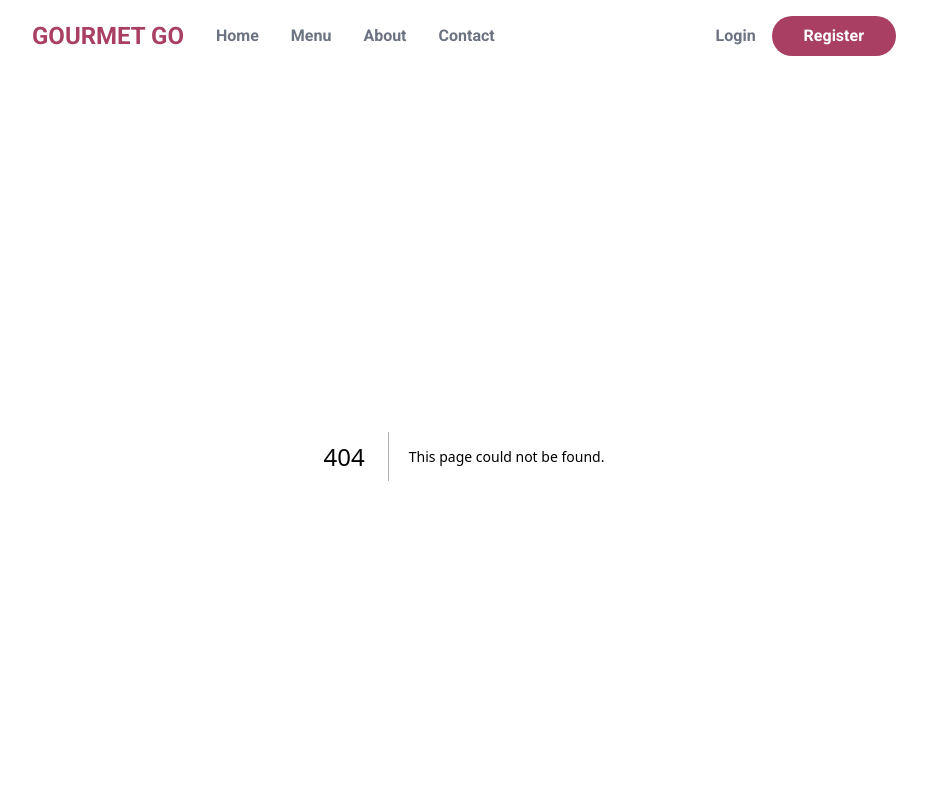
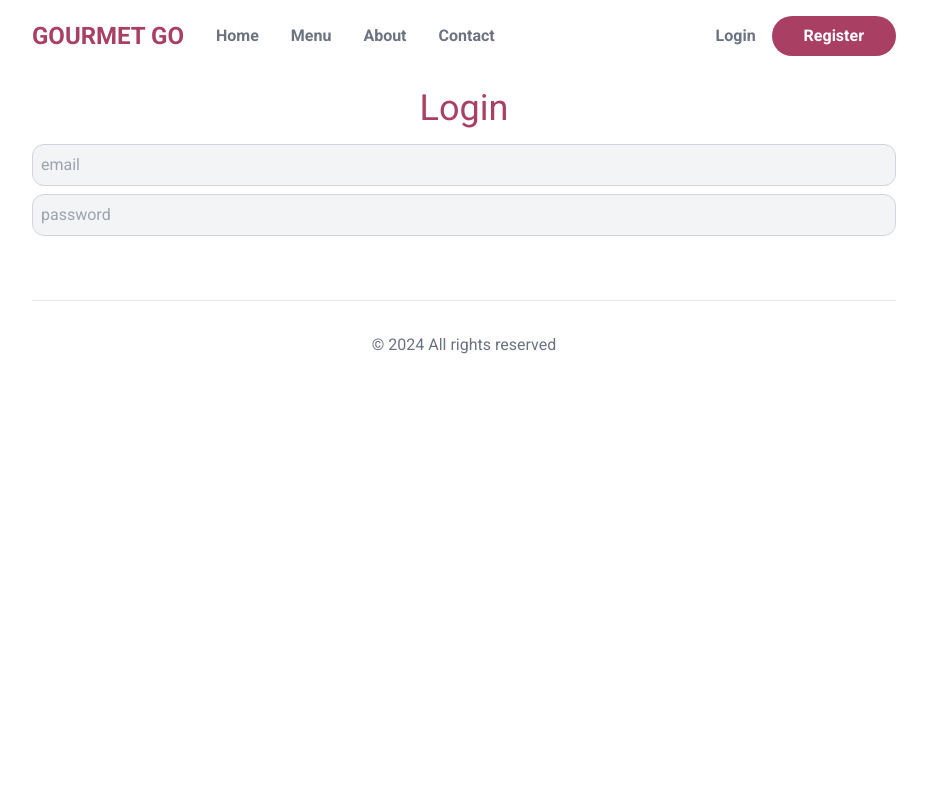
Before and after one commit to adesewa293/gourmetgo, a Next.js app: page /login in a window 1280 px wide. Before the commit this address had no page. Shown: the top 800 px of the page, without its empty margins (176-1103 px from the left). Built offline with nearby package versions, Linux system fonts and the light colour scheme.

Commit message:
add login page

```diff
--- /dev/null
+++ b/src/app/login/page.js
@@ -0,0 +1,30 @@
+"use client"
+
+import { useState } from "react";
+
+export default function LoginPage() {
+  const [email, setEmail] = useState("");
+  const [password, setPassword] = useState("");
+  return (
+    <section className="mt-8">
+      <h1 className="text-center text-primary text-4xl mb-4">Login</h1>
+    <form>
+    <input
+          type="email"
+          placeholder="email"
+          value={email}
+          disabled={false}
+          onChange={(event) => setEmail(event.target.value)}
+        />
+        <input
+          type="password"
+          placeholder="password"
+          value={password}
+          disabled={false}
+          onChange={(event) => setPassword(event.target.value)}
+        />
+    </form>
+
+    </section>
+  );
+}
```
